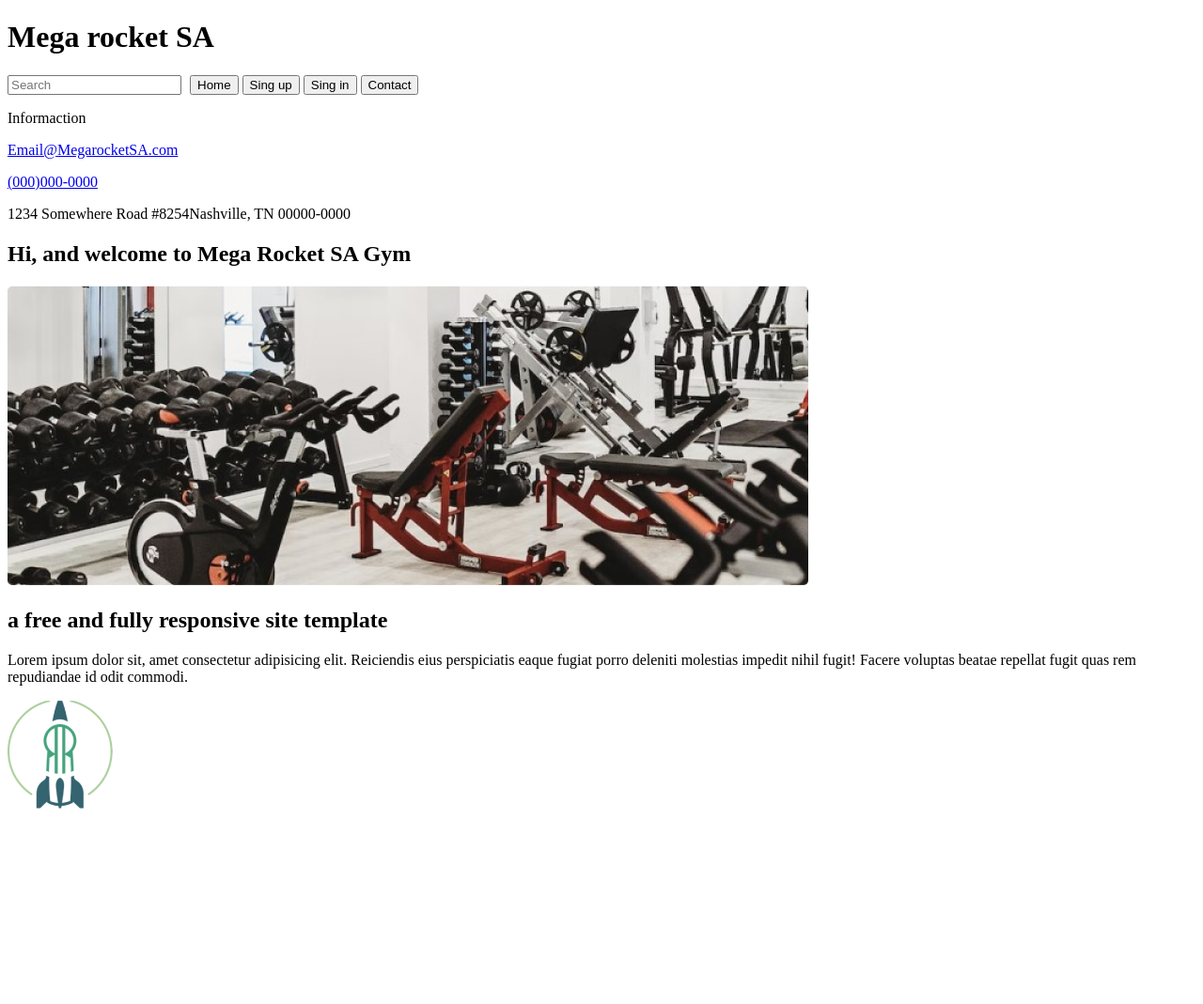
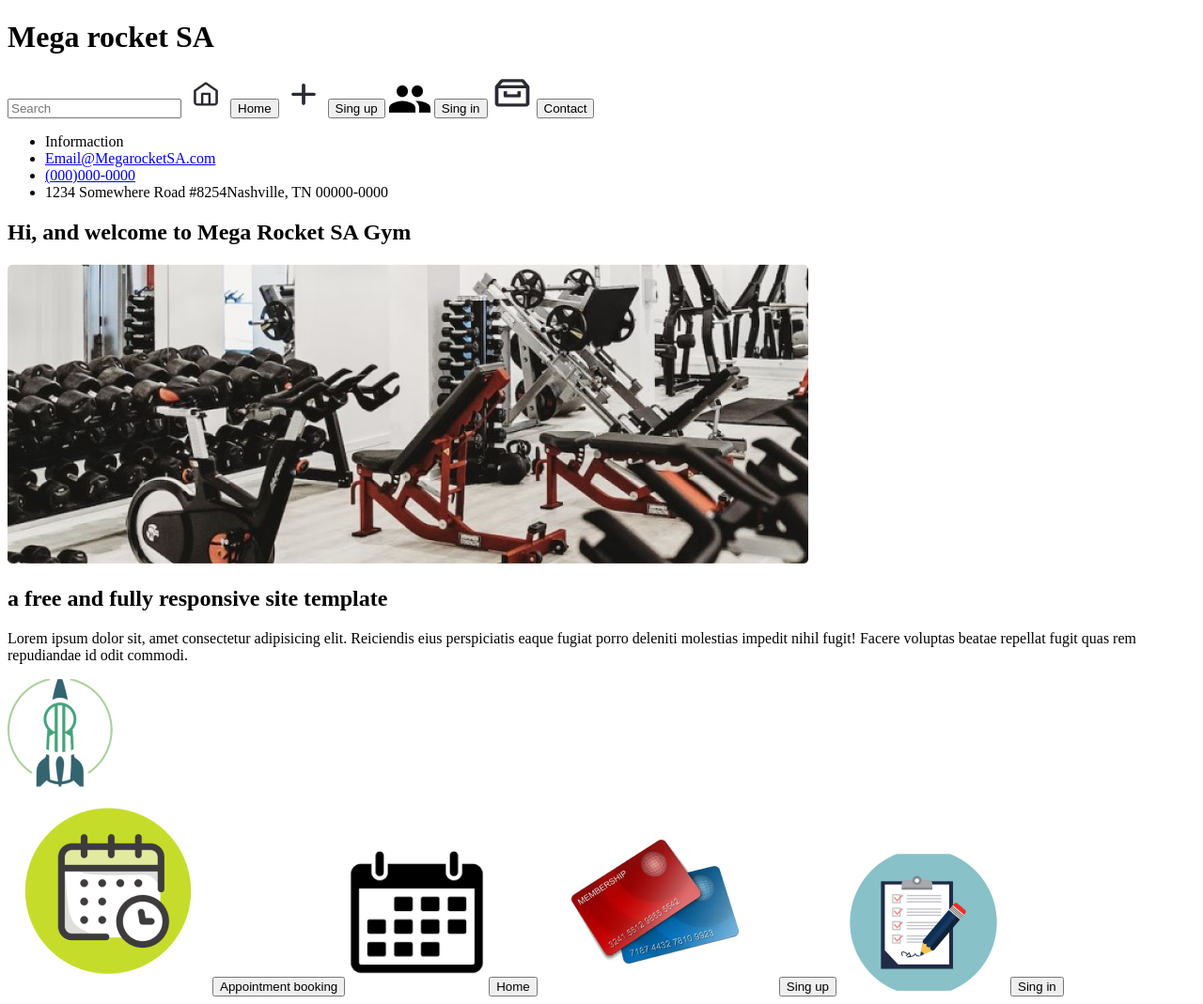
Before and after one commit to CavalloFede/BaSP-2023, a plain HTML site: page Week-02/index.html in a window 1280 px wide. Shown: the whole page at 94% size. Before the commit the page ends 873 px from the top, so only its background shows below. Drawn offline with Linux system fonts and the light colour scheme.

Commit message:
BaSP-Week02-2023:Separate content in sections

```diff
--- a/Week-02/index.html
+++ b/Week-02/index.html
@@ -15,23 +15,43 @@
     <main>
         <aside id="sidebar">
             <input id="searchSidebar" type="text" name="searchSidebar" placeholder="Search">
-                <img src="Img/Shape.png" alt="Image of a Home">
-                <input id="btnHomeSidebar" type="button" value="Home">
-                <input id="btnSingUpSidebar" type="button" value="Sing up">
-                <input id="btnSingInSidebar" type="button" value="Sing in">
-                <input id="btnContactSidebar" type="button" value="Contact">
-                <p>Informaction</p>
-                <p><a href="#">Email@MegarocketSA.com</a></p>
-                <P><a href="#">(000)000-0000</a></P>
-                <p>1234 Somewhere Road #8254Nashville, TN 00000-0000</p>
+            <img src="../Assets/Img/icono-home.png" alt="Home icon">
+            <input id="btn-home-sidebar" type="button" value="Home">
+            <img src="../Assets/Img/icono-sing-up.png" alt="Plus icon">
+            <input id="btn-singup-sidebar" type="button" value="Sing up">
+            <img src="../Assets/Img/icono-sing-in.png" alt="Sing in icon">
+            <input id="btn-singin-sidebar" type="button" value="Sing in">
+            <img src="../Assets/Img/icono-contacto.png" alt="Contact icon">
+            <input id="btn-contatct-sidebar" type="button" value="Contact">
+            <ul>
+                <li>Informaction</li>
+                <li><a href="#">Email@MegarocketSA.com</a></li>
+                <li><a href="#">(000)000-0000</a></li>
+                <li>1234 Somewhere Road #8254Nashville, TN 00000-0000</li>
+            </ul>
+
         </aside>
+        <section>
             <h2>Hi, and welcome to Mega Rocket SA Gym</h2>
-            <img src="img/Landing.png" alt="Gym equipment">
+            <img src="../Assets/img/Landing.png" alt="Gym equipment">
             <h2>a free and fully responsive site template</h2>
             <p>Lorem ipsum dolor sit, amet consectetur adipisicing elit. Reiciendis eius
                 perspiciatis eaque fugiat porro deleniti molestias impedit nihil fugit!
                 Facere voluptas beatae repellat fugit quas rem repudiandae id odit commodi.</p>
-            <img src="Img/Logo.png" alt="Site Logo">
+            <img src="../Assets/Img/Logo.png" alt="Site Logo">
+        </section>
+        <section>
+            <img src="../Assets/Img/calendario.png" alt="Green calendar">
+            <input id="btn-booking" type="button" value="Appointment booking">
+            <img src="../Assets/Img/calendario-blanco-negro.png" alt="Black and white calendar">
+            <input id="btn-calendar" type="button" value="Home">
+            <img src="../Assets/Img/tarjetas.png" alt="Credit cards">
+            <input id="btn-membership" type="button" value="Sing up">
+            <img src="../Assets/Img/form.png" alt="Contact form">
+            <input id="btn-contact" type="button" value="Sing in">
+        </section>
+
+
     </main>
     <footer></footer>
 </body>
```
Also changed, not shown: Week-02/Img/Shape.png (deleted), assets/img/calendario-blanco-negro.png (added), assets/img/calendario.png (added), assets/img/form.png (added), assets/img/icono-contacto.png (added), assets/img/icono-home.png (added), assets/img/icono-sing-in.png (added), assets/img/icono-sing-up.png (added), assets/img/landing.png (renamed from Week-02/Img/Landing.png), assets/img/logo.png (renamed from Week-02/Img/Logo.png), assets/img/tarjetas.png (added). Lines whose indentation alone changed are shown as unchanged.
